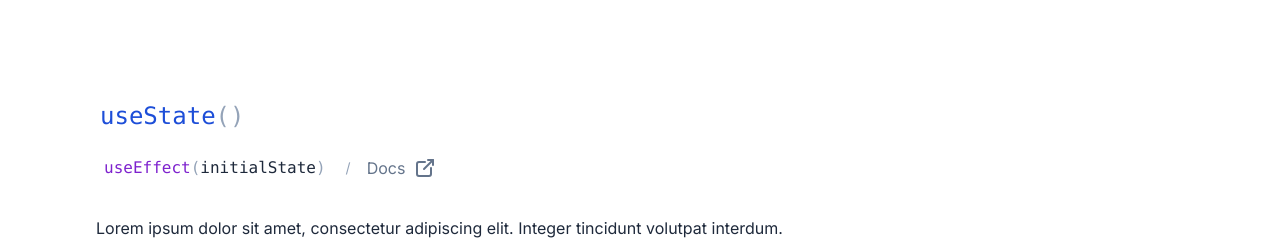
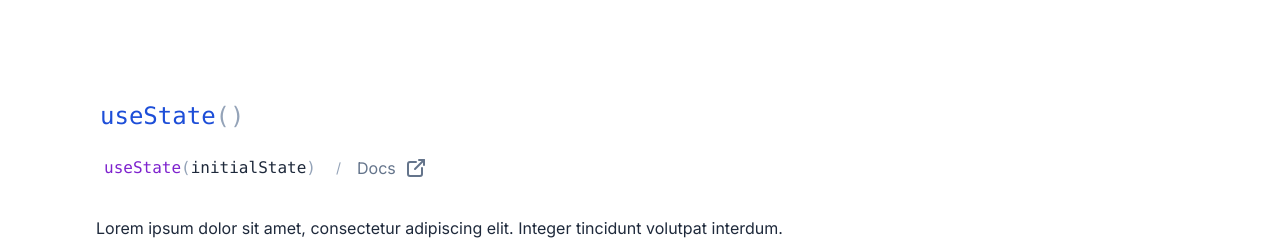
Before and after one commit to mobiclub/2023-fall-workshop-learn-react, a Next.js app: page / in a window 1280 px wide. Shown: the part 2400-2644 px from the top of the page. Built offline with nearby package versions, Linux system fonts and the light colour scheme.

Commit message:
fix: don't hardcode hook name in HookHeading component

```diff
--- a/src/components/HookHeading.tsx
+++ b/src/components/HookHeading.tsx
@@ -16,7 +16,7 @@ export const HookHeading = ({hookName, fnArgs}: HookHeadingProps) => {
 				<InlineCode.FnSignature fnName={hookName} fnNameClassName="text-blue-700" />
 			</h2>
 			<span className="flex flex-row gap-4 items-center ml-1 text-l">
-				<InlineCode.FnSignature fnName="useEffect" fnArgs={fnArgs} />
+				<InlineCode.FnSignature fnName={hookName} fnArgs={fnArgs} />
 				<Separator />
 				<HookHeadingLink hookName={hookName} />
 			</span>
```
